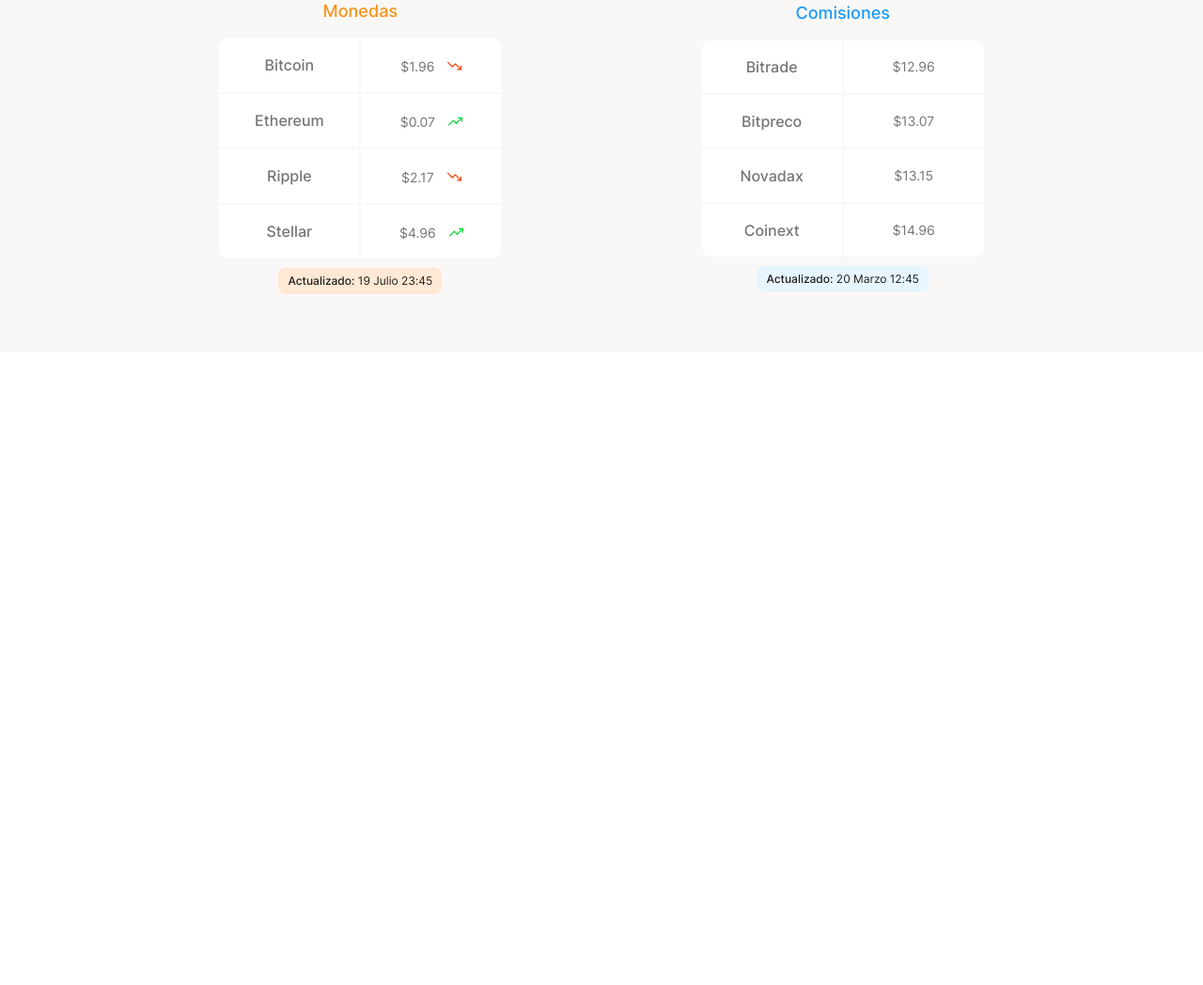
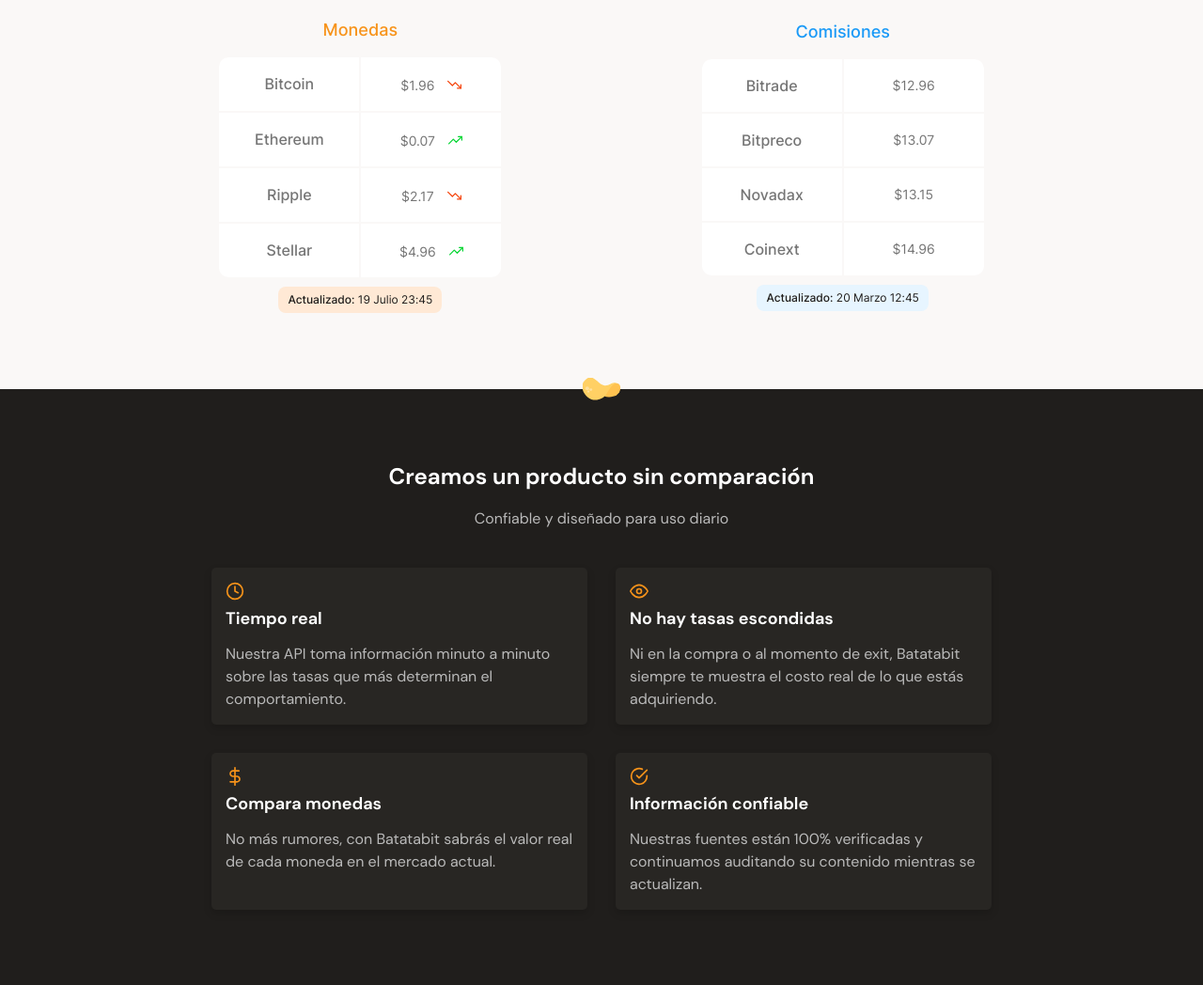
Before and after one commit to osoriodev/batatabit, a website built with Parcel: page src/index.html in a window 1280 px wide. Shown: the part 865-1913 px from the top of the page at 94% size. Before the commit the page ends 1239 px from the top, so only its background shows below. Built offline with nearby package versions, Linux system fonts and the light colour scheme.

Commit message:
Add details section and modify icon styles

```diff
--- a/src/index.html
+++ b/src/index.html
@@ -14,7 +14,10 @@
       <img class="header__logo" src="./assets/img/logo.svg" alt="Batatabit logo">
       <h1 class="header__title">La próxima revolución en el intercambio de criptomonedas.</h1>
       <p class="header__desc">Batatabit te ayuda a navegar entre los diferentes precios y tendencias.</p>
-      <a class="header__link" href="#plans">Conoce nuestros planes <i class="icon-arrow-d" aria-hidden="true"></i></a>
+      <a class="header__link" href="#plans">
+        Conoce nuestros planes
+        <i class="header__link-icon" aria-hidden="true"></i>
+      </a>
     </header>
     <main>
       <section class="trading">
@@ -27,19 +30,31 @@
             <tbody>
               <tr class="table__line">
                 <td class="table__item table__item--b1">Bitcoin</td>
-                <td class="table__item table__item--b2">$1.96 <i class="icon-trending-d" aria-hidden="true"></i></td>
+                <td class="table__item table__item--b2">
+                  $1.96
+                  <i class="table__icon table__icon--down" aria-hidden="true"></i>
+                </td>
               </tr>
               <tr class="table__line">
                 <td class="table__item">Ethereum</td>
-                <td class="table__item">$0.07 <i class="icon-trending-u" aria-hidden="true"></i></td>
+                <td class="table__item">
+                  $0.07
+                  <i class="table__icon table__icon--up" aria-hidden="true"></i>
+                </td>
               </tr>
               <tr class="table__line">
                 <td class="table__item">Ripple</td>
-                <td class="table__item">$2.17 <i class="icon-trending-d" aria-hidden="true"></i></td>
+                <td class="table__item">
+                  $2.17
+                  <i class="table__icon table__icon--down" aria-hidden="true"></i>
+                </td>
               </tr>
               <tr>
                 <td class="table__item table__item--b3">Stellar</td>
-                <td class="table__item table__item--b4">$4.96 <i class="icon-trending-u" aria-hidden="true"></i></td>
+                <td class="table__item table__item--b4">
+                  $4.96
+                  <i class="table__icon table__icon--up" aria-hidden="true"></i>
+                </td>
               </tr>
             </tbody>
             <tfoot>
@@ -80,6 +95,41 @@
           </table>
         </div>
       </section>
+      <section class="details">
+        <i class="details__icon" aria-hidden="true"></i>
+        <h2 class="details__title">Creamos un producto sin comparación</h2>
+        <p class="details__desc">Confiable y diseñado para uso diario</p>
+        <div class="details__cards">
+          <article class="product">
+            <i class="product__icon product__icon--clock" aria-hidden="true"></i>
+            <h3 class="product__title">Tiempo real</h3>
+            <p class="product__desc">
+              Nuestra API toma información minuto a minuto sobre las tasas que más determinan el comportamiento.
+            </p>
+          </article>
+          <article class="product">
+            <i class="product__icon product__icon--eye" aria-hidden="true"></i>
+            <h3 class="product__title">No hay tasas escondidas</h3>
+            <p class="product__desc">
+              Ni en la compra o al momento de exit, Batatabit siempre te muestra el costo real de lo que estás adquiriendo.
+            </p>
+          </article>
+          <article class="product">
+            <i class="product__icon product__icon--dollar" aria-hidden="true"></i>
+            <h3 class="product__title">Compara monedas</h3>
+            <p class="product__desc">
+              No más rumores, con Batatabit sabrás el valor real de cada moneda en el mercado actual.
+            </p>
+          </article>
+          <article class="product">
+            <i class="product__icon product__icon--check" aria-hidden="true"></i>
+            <h3 class="product__title">Información confiable</h3>
+            <p class="product__desc">
+              Nuestras fuentes están 100% verificadas y continuamos auditando su contenido mientras se actualizan.
+            </p>
+          </article>
+        </div>
+      </section>
     </main>
     <footer class="footer"></footer>
   </body>
--- a/src/scss/base/_base.scss
+++ b/src/scss/base/_base.scss
@@ -15,34 +15,10 @@
   color: inherit;
 }
 
-// Icons styles
-[class^="icon"] {
+// Icon styles
+i {
   display: inline-block;
   background-position: center;
   background-size: cover;
   background-repeat: no-repeat;
 }
-
-.icon-arrow-d {
-  width: rem(13);
-  height: rem(8);
-  margin-left: rem(10);
-  background-image: url('/assets/icons/down-arrow.svg');
-}
-
-.icon-trending {
-  width: rem(15);
-  height: rem(15);
-  margin-left: rem(10);
-  transform: translateY(rem(1.6));
-
-  &-d {
-    @extend .icon-trending;
-    background-image: url('/assets/icons/trending-down.svg');
-  }
-
-  &-u {
-    @extend .icon-trending;
-    background-image: url('/assets/icons/trending-up.svg');
-  }
-}
--- a/src/scss/components/_index.scss
+++ b/src/scss/components/_index.scss
@@ -1 +1,2 @@
 @forward 'table';
+@forward 'product';
--- /dev/null
+++ b/src/scss/components/_product.scss
@@ -0,0 +1,40 @@
+@use '../utils' as *;
+
+.product {
+  width: 100%;
+  max-width: rem(400);
+  padding: rem(15);
+  border-radius: rem(5);
+  text-align: start;
+  background-color: $clr-tertiary;
+  box-shadow: 0 4px 8px fade-out($clr-ntrl-min, 0.84);
+
+  &__icon {
+    width: rem(20);
+    height: rem(20);
+    margin-bottom: rem(10);
+    display: block;
+
+    &--clock {
+      background-image: url('/assets/icons/clock.svg');
+    }
+    &--eye {
+      background-image: url('/assets/icons/eye.svg');
+    }
+    &--dollar {
+      background-image: url('/assets/icons/dollar-sign.svg');
+    }
+    &--check {
+      background-image: url('/assets/icons/check-circle.svg');
+    }
+  }
+
+  &__title {
+    margin-bottom: rem(15);
+    color: $clr-ntrl-max;
+  }
+
+  &__desc {
+    color: $clr-base-lt;
+  }
+}
--- a/src/scss/components/_table.scss
+++ b/src/scss/components/_table.scss
@@ -55,6 +55,20 @@
     }
   }
 
+  &__icon {
+    width: rem(15);
+    height: rem(15);
+    margin-left: rem(10);
+    transform: translateY(rem(1.6));
+
+    &--down {
+      background-image: url('/assets/icons/trending-down.svg');
+    }
+    &--up {
+      background-image: url('/assets/icons/trending-up.svg');
+    }
+  }
+
   &__foot {
     padding-top: rem(10);
     line-height: 1;
--- /dev/null
+++ b/src/scss/layout/_details.scss
@@ -0,0 +1,44 @@
+@use '../utils' as *;
+
+.details {
+  padding: rem(60) rem(20);
+  position: relative;
+  text-align: center;
+  background-color: $clr-tertiary-dk;
+
+  @include respond-to('medium') {
+    padding: rem(80) rem(20);
+  }
+
+  &__icon {
+    width: rem(41);
+    height: rem(25);
+    position: absolute;
+    top: 0;
+    left: 50%;
+    transform: translate(-50%, -50%);
+    background-image: url('/assets/icons/batata.svg');
+  }
+
+  &__title {
+    margin-bottom: rem(20);
+    color: $clr-ntrl-max;
+  }
+
+  &__desc {
+    margin-bottom: rem(40);
+    color: $clr-base-lt;
+  }
+
+  &__cards {
+    width: fit-content;
+    margin: 0 auto;
+    display: grid;
+    gap: rem(20);
+
+    @include respond-to('medium') {
+      grid-template-columns: repeat(2, 1fr);
+      gap: rem(30);
+    }
+  }
+}
--- a/src/scss/layout/_header.scss
+++ b/src/scss/layout/_header.scss
@@ -44,5 +44,12 @@
     background-color: $clr-helper;
     color: $clr-tertiary;
     box-shadow: 0 4px 8px fade-out($clr-tertiary, 0.84);
+
+    &-icon {
+      width: rem(13);
+      height: rem(8);
+      margin-left: rem(10);
+      background-image: url('/assets/icons/down-arrow.svg');
+    }
   }
 }
--- a/src/scss/layout/_index.scss
+++ b/src/scss/layout/_index.scss
@@ -1,2 +1,3 @@
 @forward 'header';
 @forward 'trading';
+@forward 'details';
--- a/src/scss/layout/_trading.scss
+++ b/src/scss/layout/_trading.scss
@@ -7,6 +7,10 @@
   align-items: center;
   text-align: center;
   background-color: $clr-helper;
+
+  @include respond-to('medium') {
+    padding: rem(80) rem(20);
+  }
 
   &__img {
     width: rem(180);
--- a/src/scss/utils/_variables.scss
+++ b/src/scss/utils/_variables.scss
@@ -10,11 +10,11 @@
 $clr-tertiary-dk: #201E1C;
 
 $clr-base: #757575;
-$clr-base-lt: #808080;
-$clr-base-ltr: #BABABA;
+$clr-base-lt: #BABABA;
 
 $clr-helper: #FAF8F7;
 
+$clr-ntrl-min: #000;
 $clr-ntrl-max: #FFF;
 
 // Fonts
```
